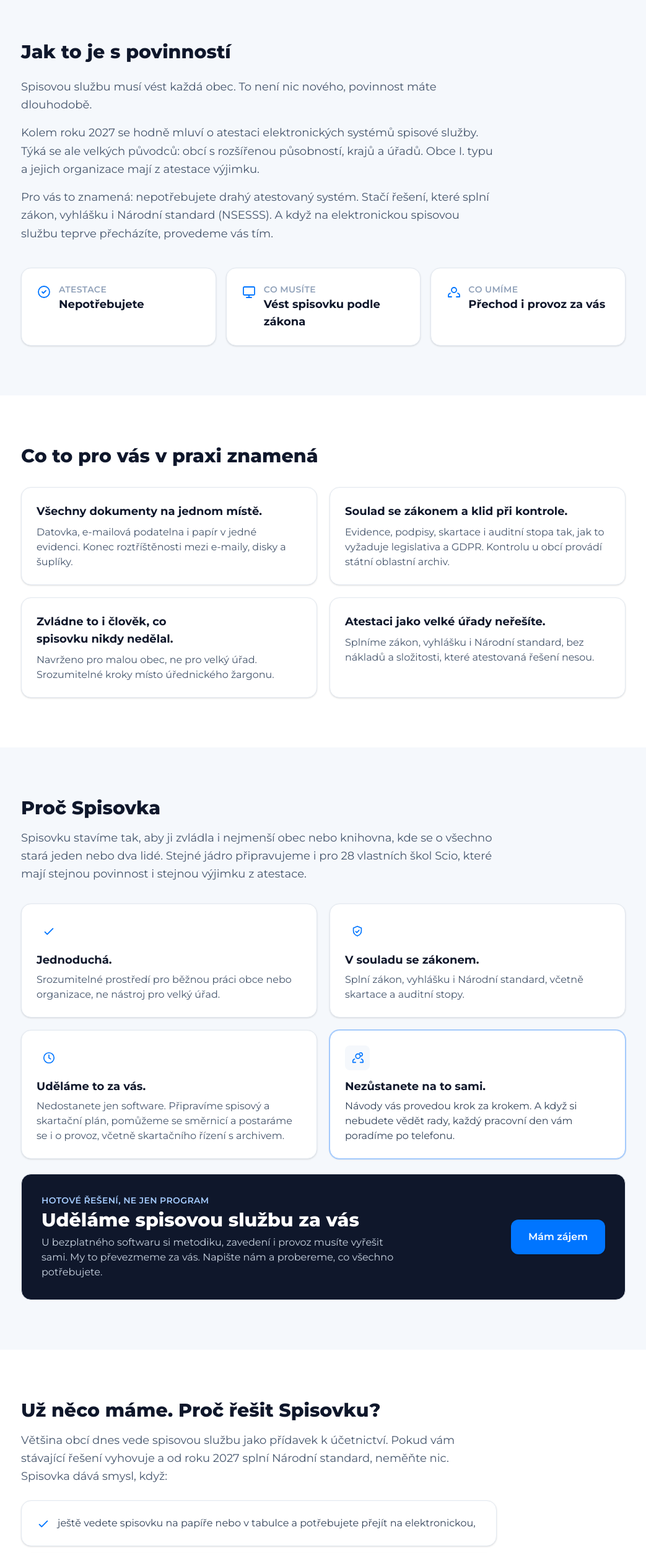
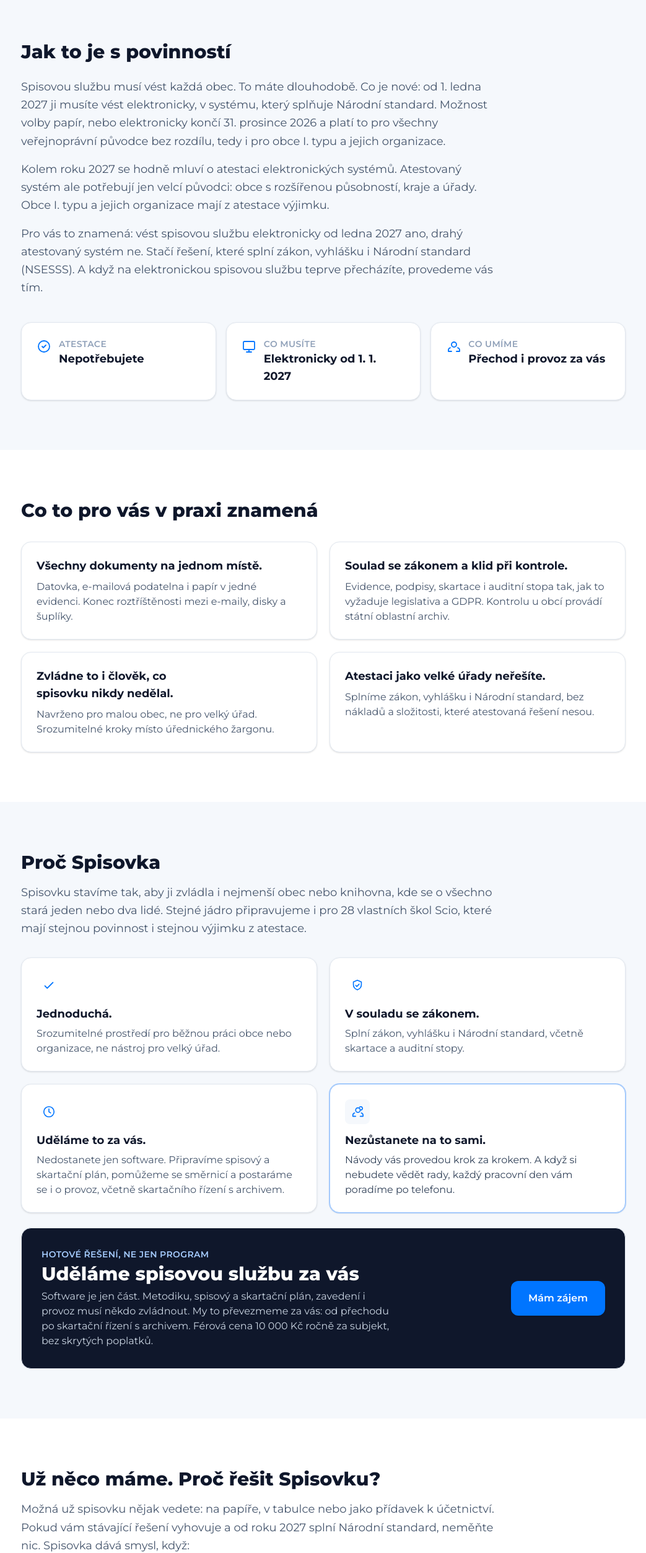
Before and after one commit to ondrejmrkus-scio/spisovka-demo-obce, a website: page index.html in a window 1280 px wide. Shown: the part 1460-3966 px from the top of the page at 62% size, without its empty margins (118-1161 px from the left). Drawn offline with Linux system fonts and the light colour scheme.

Commit message:
fix: ověřená a sjednocená fakta na LP (audit 17.6.)

```diff
--- a/index.html
+++ b/index.html
@@ -156,13 +156,13 @@
         <h2 class="text-2xl font-extrabold sm:text-3xl">Jak to je s povinností</h2>
         <div class="mt-6 max-w-3xl space-y-4 text-lg leading-relaxed text-slate-600">
           <p>
-            Spisovou službu musí vést každá obec. To není nic nového, povinnost máte dlouhodobě.
+            Spisovou službu musí vést každá obec. To máte dlouhodobě. Co je nové: od 1. ledna 2027 ji musíte vést elektronicky, v systému, který splňuje Národní standard. Možnost volby papír, nebo elektronicky končí 31. prosince 2026 a platí to pro všechny veřejnoprávní původce bez rozdílu, tedy i pro obce I. typu a jejich organizace.
           </p>
           <p>
-            Kolem roku 2027 se hodně mluví o atestaci elektronických systémů spisové služby. Týká se ale velkých původců: obcí s rozšířenou působností, krajů a úřadů. Obce I. typu a jejich organizace mají z atestace výjimku.
+            Kolem roku 2027 se hodně mluví o atestaci elektronických systémů. Atestovaný systém ale potřebují jen velcí původci: obce s rozšířenou působností, kraje a úřady. Obce I. typu a jejich organizace mají z atestace výjimku.
           </p>
           <p>
-            Pro vás to znamená: nepotřebujete drahý atestovaný systém. Stačí řešení, které splní zákon, vyhlášku i Národní standard (NSESSS). A když na elektronickou spisovou službu teprve přecházíte, provedeme vás tím.
+            Pro vás to znamená: vést spisovou službu elektronicky od ledna 2027 ano, drahý atestovaný systém ne. Stačí řešení, které splní zákon, vyhlášku i Národní standard (NSESSS). A když na elektronickou spisovou službu teprve přecházíte, provedeme vás tím.
           </p>
         </div>
 
@@ -173,7 +173,7 @@
           </li>
           <li class="card flex items-start gap-3">
             <svg width="24" height="24" viewBox="0 0 24 24" fill="none" class="mt-0.5 shrink-0 text-brand" aria-hidden="true"><rect x="3" y="4" width="18" height="13" rx="1.5" stroke="currentColor" stroke-width="1.8"/><path d="M8 21h8M12 17v4" stroke="currentColor" stroke-width="1.8" stroke-linecap="round"/></svg>
-            <span><span class="block text-sm font-semibold uppercase tracking-wide text-slate-400">Co musíte</span><span class="text-lg font-bold text-slate-900">Vést spisovku podle zákona</span></span>
+            <span><span class="block text-sm font-semibold uppercase tracking-wide text-slate-400">Co musíte</span><span class="text-lg font-bold text-slate-900">Elektronicky od 1. 1. 2027</span></span>
           </li>
           <li class="card flex items-start gap-3">
             <svg width="24" height="24" viewBox="0 0 24 24" fill="none" class="mt-0.5 shrink-0 text-brand" aria-hidden="true"><path d="M17 20h5v-2a4 4 0 00-3-3.87M9 20H4v-2a4 4 0 013-3.87m6-1.13a4 4 0 10-4-4 4 4 0 004 4z" stroke="currentColor" stroke-width="1.8" stroke-linecap="round" stroke-linejoin="round"/></svg>
@@ -255,7 +255,7 @@
             <p class="mt-1 text-2xl font-extrabold sm:text-3xl">
               Uděláme spisovou službu za vás
             </p>
-            <p class="mt-1.5 max-w-xl text-slate-300">U bezplatného softwaru si metodiku, zavedení i provoz musíte vyřešit sami. My to převezmeme za vás. Napište nám a probereme, co všechno potřebujete.</p>
+            <p class="mt-1.5 max-w-xl text-slate-300">Software je jen část. Metodiku, spisový a skartační plán, zavedení i provoz musí někdo zvládnout. My to převezmeme za vás: od přechodu po skartační řízení s archivem. Férová cena 10 000 Kč ročně za subjekt, bez skrytých poplatků.</p>
           </div>
           <a href="#formular" class="btn-primary shrink-0">Mám zájem</a>
         </div>
@@ -267,7 +267,7 @@
       <div class="container-tight">
         <h2 class="text-2xl font-extrabold sm:text-3xl">Už něco máme. Proč řešit Spisovku?</h2>
         <p class="mt-4 max-w-3xl text-lg leading-relaxed text-slate-600">
-          Většina obcí dnes vede spisovou službu jako přídavek k účetnictví. Pokud vám stávající řešení vyhovuje a od roku 2027 splní Národní standard, neměňte nic. Spisovka dává smysl, když:
+          Možná už spisovku nějak vedete: na papíře, v tabulce nebo jako přídavek k účetnictví. Pokud vám stávající řešení vyhovuje a od roku 2027 splní Národní standard, neměňte nic. Spisovka dává smysl, když:
         </p>
         <ul class="mt-6 grid max-w-3xl gap-3">
           <li class="card flex items-start gap-3">
@@ -486,7 +486,7 @@
               Musí naše obec vést spisovou službu elektronicky?
               <svg class="shrink-0 text-slate-400 transition group-open:rotate-180" width="22" height="22" viewBox="0 0 24 24" fill="none" aria-hidden="true"><path d="M6 9l6 6 6-6" stroke="currentColor" stroke-width="2" stroke-linecap="round" stroke-linejoin="round"/></svg>
             </summary>
-            <p class="mt-3 text-slate-600">Spisovou službu vést musíte vždy, to platí dlouhodobě. Veřejná správa se ale posouvá k elektronickému vedení a dřív nebo později se k němu dostane i vaše obec. Až na něj budete přecházet, provedeme vás tím. Atestovaný systém jako velké úřady k tomu nepotřebujete.</p>
+            <p class="mt-3 text-slate-600">Ano. Spisovou službu vést musíte dlouhodobě, ale od 1. ledna 2027 ji musí všichni veřejnoprávní původci vést elektronicky, v systému podle Národního standardu. Možnost volby papír, nebo elektronicky končí 31. prosince 2026 a týká se to i obcí I. typu a jejich organizací. Co nepotřebujete, je drahý atestovaný systém jako velké úřady. A když na elektronické vedení teprve přecházíte, provedeme vás tím.</p>
           </details>
 
           <details class="group p-5 sm:p-6">
@@ -518,7 +518,7 @@
               Existují i bezplatná řešení. Čím se lišíte?
               <svg class="shrink-0 text-slate-400 transition group-open:rotate-180" width="22" height="22" viewBox="0 0 24 24" fill="none" aria-hidden="true"><path d="M6 9l6 6 6-6" stroke="currentColor" stroke-width="2" stroke-linecap="round" stroke-linejoin="round"/></svg>
             </summary>
-            <p class="mt-3 text-slate-600">Bezplatný nebo dotovaný software existuje. Háček je v tom, že software je jen část. Metodiku, spisový a skartační plán, zavedení i provoz si u něj musíte vyřešit sami. U nás ne. Provedeme vás přechodem, dáme vzorové dokumenty a podporu a postaráme se i o věci jako skartační řízení s archivem. Rozdíl není v ceně, ale v tom, kolik práce zůstane na vás.</p>
+            <p class="mt-3 text-slate-600">I když narazíte na levný nebo dotovaný software, je to jen část řešení. Metodiku, spisový a skartační plán, zavedení i provoz si u něj vyřešíte sami. U nás ne. Provedeme vás přechodem, dáme vzorové dokumenty a podporu a postaráme se i o věci jako skartační řízení s archivem. Rozdíl není v ceně, ale v tom, kolik práce zůstane na vás.</p>
           </details>
 
           <details class="group p-5 sm:p-6">
@@ -534,7 +534,7 @@
               Kolik to bude stát?
               <svg class="shrink-0 text-slate-400 transition group-open:rotate-180" width="22" height="22" viewBox="0 0 24 24" fill="none" aria-hidden="true"><path d="M6 9l6 6 6-6" stroke="currentColor" stroke-width="2" stroke-linecap="round" stroke-linejoin="round"/></svg>
             </summary>
-            <p class="mt-3 text-slate-600">Konkrétní cenu pro obce zatím nefixujeme. Záleží na rozsahu, který spolu domluvíme. Ozvěte se, probereme to nezávazně. Teď nic neplatíte.</p>
+            <p class="mt-3 text-slate-600">10 000 Kč ročně za subjekt, stejně jako pro školy. V ceně je zavedení, metodika i podpora, žádné skryté poplatky. U větších nebo specifických potřeb cenu upřesníme podle rozsahu. Teď nic neplatíte, stačí dát vědět, že máte zájem.</p>
           </details>
 
           <details class="group p-5 sm:p-6">
```
